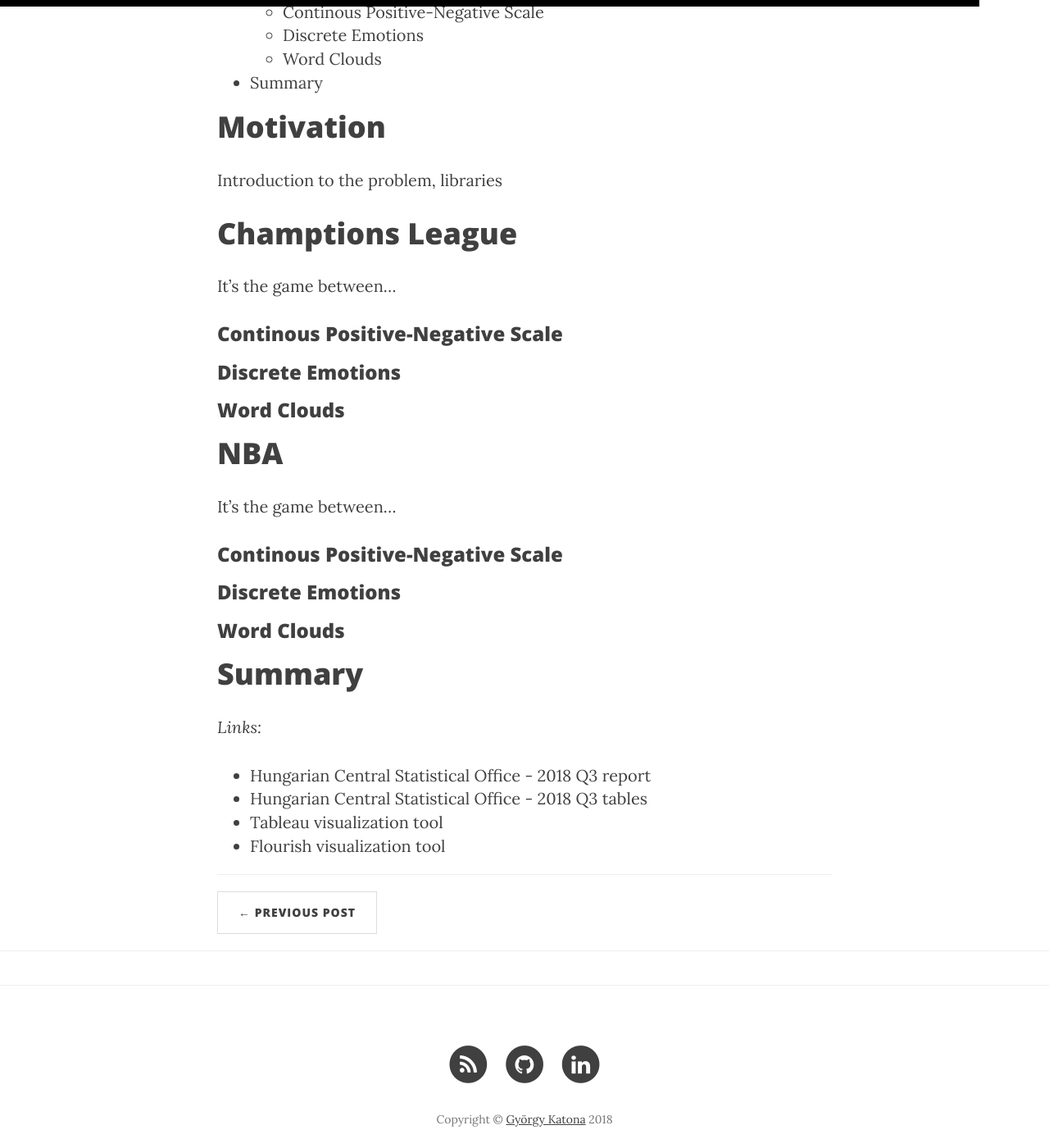
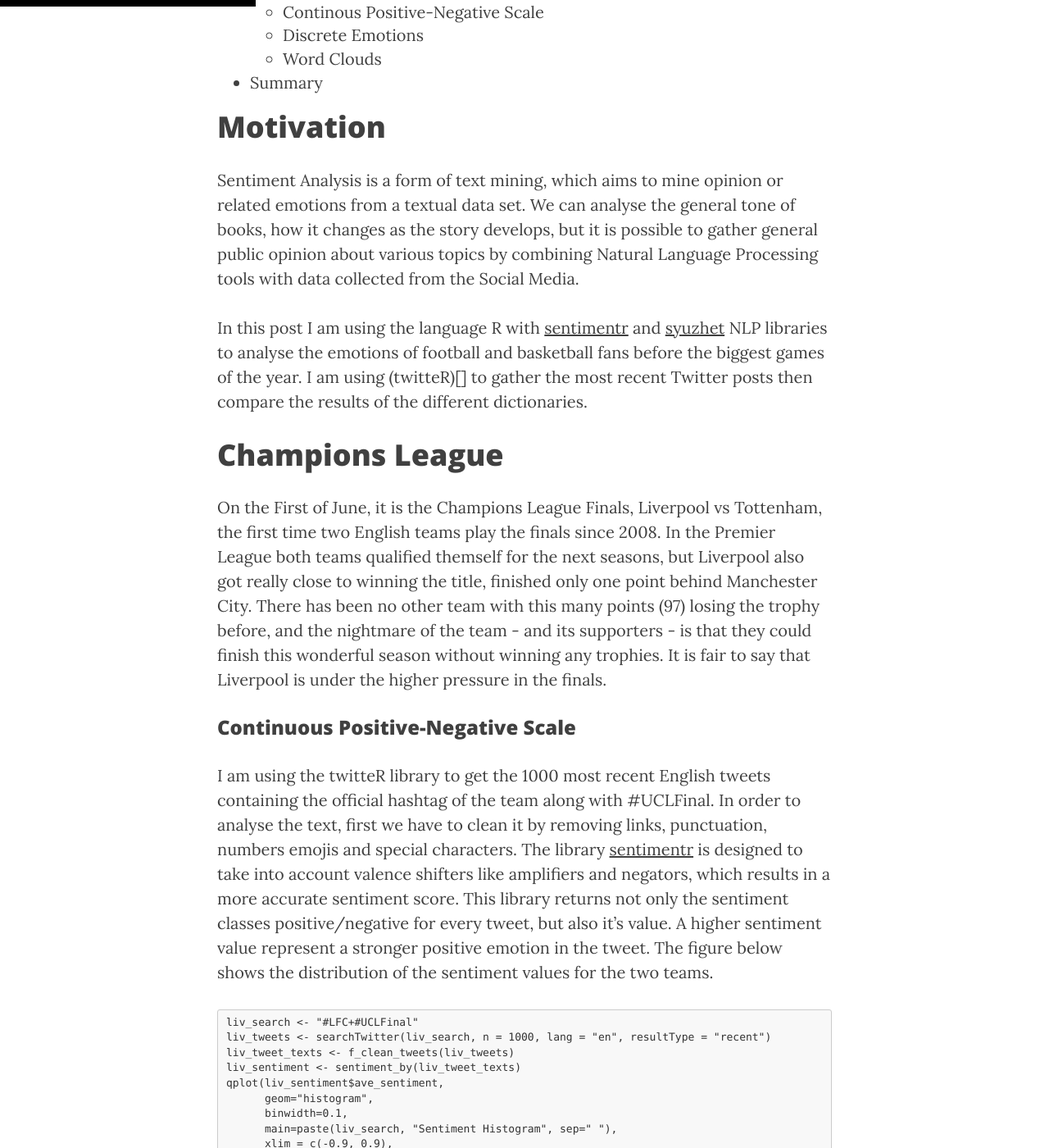
Before and after one commit to georgekatona/georgekatona.github.io, a Jekyll site: the page built from _posts/2019-05-30-Sport-Finals.markdown, in a window 1280 px wide and 1400 px high, scrolled down 580 px. Shown: the whole window at 82% size. Built offline with Jekyll 4.4.1, drawn with Linux system fonts in a browser that asks for light colours; nearby versions of some CDN libraries; comment, search, counter and statistics services are not loaded; some of the changed text lies outside the part shown.

Commit message:
Edit post

````diff
--- a/_posts/2019-05-30-Sport-Finals.markdown
+++ b/_posts/2019-05-30-Sport-Finals.markdown
@@ -4,7 +4,7 @@ title:      Sentiment Analysis of Sport Fans just before the Upcoming Finals
 author:     György Katona
 tags: 		NLP R Sentiment-Analysis Text-Mining
 subtitle:   Analysing emotions of the fan-bases before the upcoming Champions League and NBA Finals
-img_preview:	"img/house_prices/cover.png"
+img_preview:	"img/finals/cover.png"
 draft:	true
 ---
 
@@ -12,14 +12,46 @@ draft:	true
 {:toc}
 
 # Motivation
+Sentiment Analysis is a form of text mining, which aims to mine opinion or related emotions from a textual data set. We can analyse the general tone of books, how it changes as the story develops[](), but it is possible to gather general public opinion about various topics by combining Natural Language Processing tools with data collected from the Social Media.
 
-Introduction to the problem, libraries
+In this post I am using the language R with [sentimentr]() and [syuzhet]() NLP libraries to analyse the emotions of football and basketball fans before the biggest games of the year. I am using (twitteR)[] to gather the most recent Twitter posts then compare the results of the different dictionaries.
 
-# Champtions League
+# Champions League
 
-It's the game between...
+On the First of June, it is the Champions League Finals, Liverpool vs Tottenham, the first time two English teams play the finals since 2008. In the Premier League both teams qualified themself for the next seasons, but Liverpool also got really close to winning the title, finished only one point behind Manchester City. There has been no other team with this many points (97) losing the trophy before, and the nightmare of the team - and its supporters - is that they could finish this wonderful season without winning any trophies. It is fair to say that Liverpool is under the higher pressure in the finals.
 
-### Continous Positive-Negative Scale
+### Continuous Positive-Negative Scale
+
+I am using the twitteR library to get the 1000 most recent English tweets containing the official hashtag of the team along with #UCLFinal. In order to analyse the text, first we have to clean it by removing links, punctuation, numbers emojis and special characters. The library  [sentimentr](https://github.com/trinker/sentimentr) is designed to take into account valence shifters like amplifiers and negators, which results in a more accurate sentiment score. This library returns not only the sentiment classes positive/negative for every tweet, but also it’s value. A higher sentiment value represent a stronger positive emotion in the tweet. The figure below shows the distribution of the sentiment values for the two teams.
+
+```
+liv_search <- "#LFC+#UCLFinal"
+liv_tweets <- searchTwitter(liv_search, n = 1000, lang = "en", resultType = "recent")
+liv_tweet_texts <- f_clean_tweets(liv_tweets)
+liv_sentiment <- sentiment_by(liv_tweet_texts)
+qplot(liv_sentiment$ave_sentiment,
+      geom="histogram",
+      binwidth=0.1,
+      main=paste(liv_search, "Sentiment Histogram", sep=" "),
+      xlim = c(-0.9, 0.9),
+      colour=I("black"),
+      fill=I(liverpool_color))
+
+tot_search <- "#COYS+#UCLFinal"
+tot_tweets <- searchTwitter(tot_search, n = 1000, lang = "en", resultType = "recent")
+tot_tweet_texts <- f_clean_tweets(tot_tweets)
+tot_sentiment <- sentiment_by(tot_tweet_texts)
+qplot(tot_sentiment$ave_sentiment,
+      geom="histogram",
+      binwidth=0.1,
+      main=paste(tot_search, "Sentiment Histogram", sep=" "),
+      xlim = c(-0.9, 0.9),
+      colour=I("black"),
+      fill=I(tottenham_color))
+```
+
+![liv_tot_histo](https://georgekatona.com/img/finals/liv_tot_histo.png)
+
 
 
 ### Discrete Emotions
````
Also changed, not shown: img/finals/cover.png (added), img/finals/liv_tot_histo.png (added).
